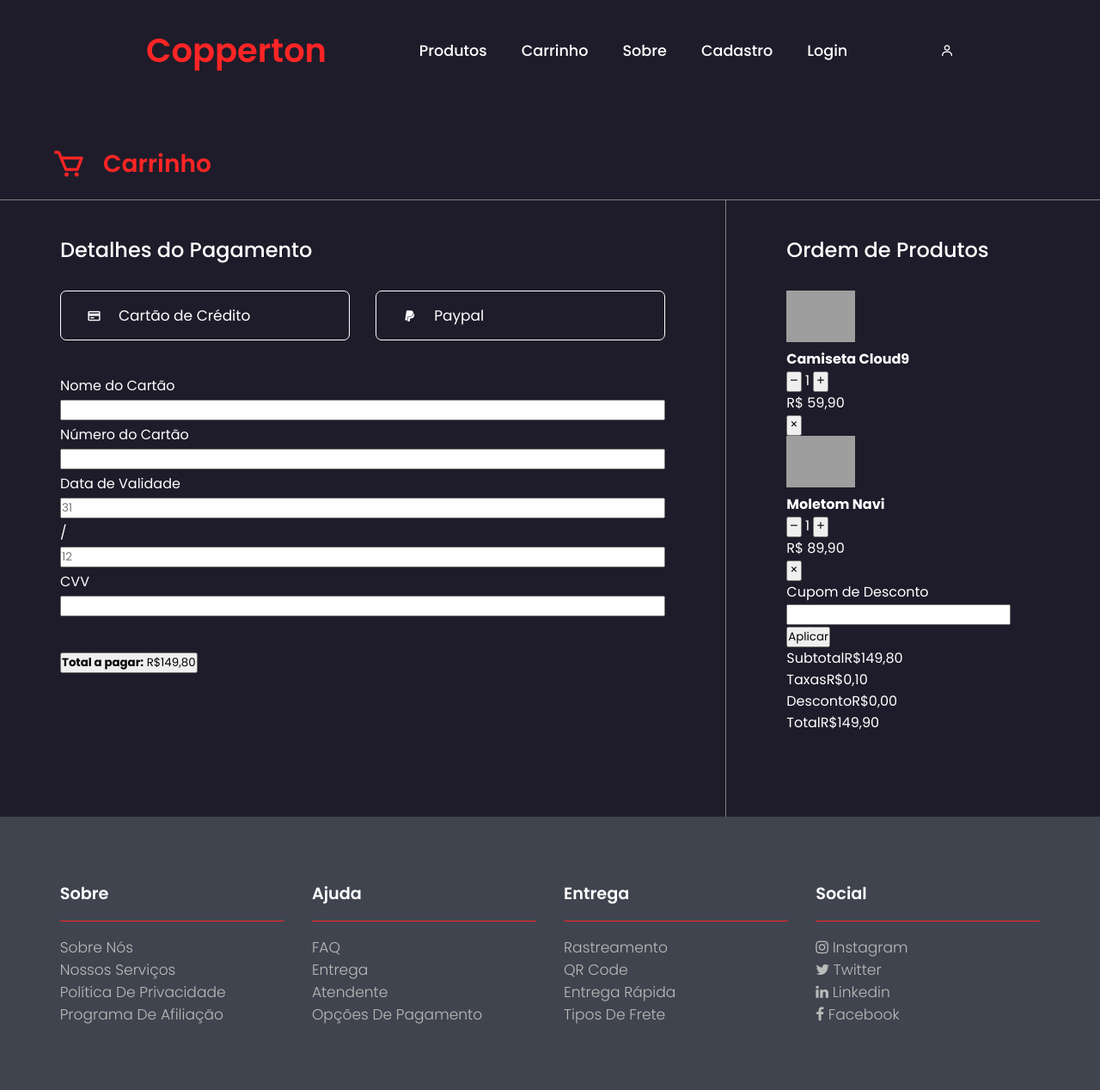
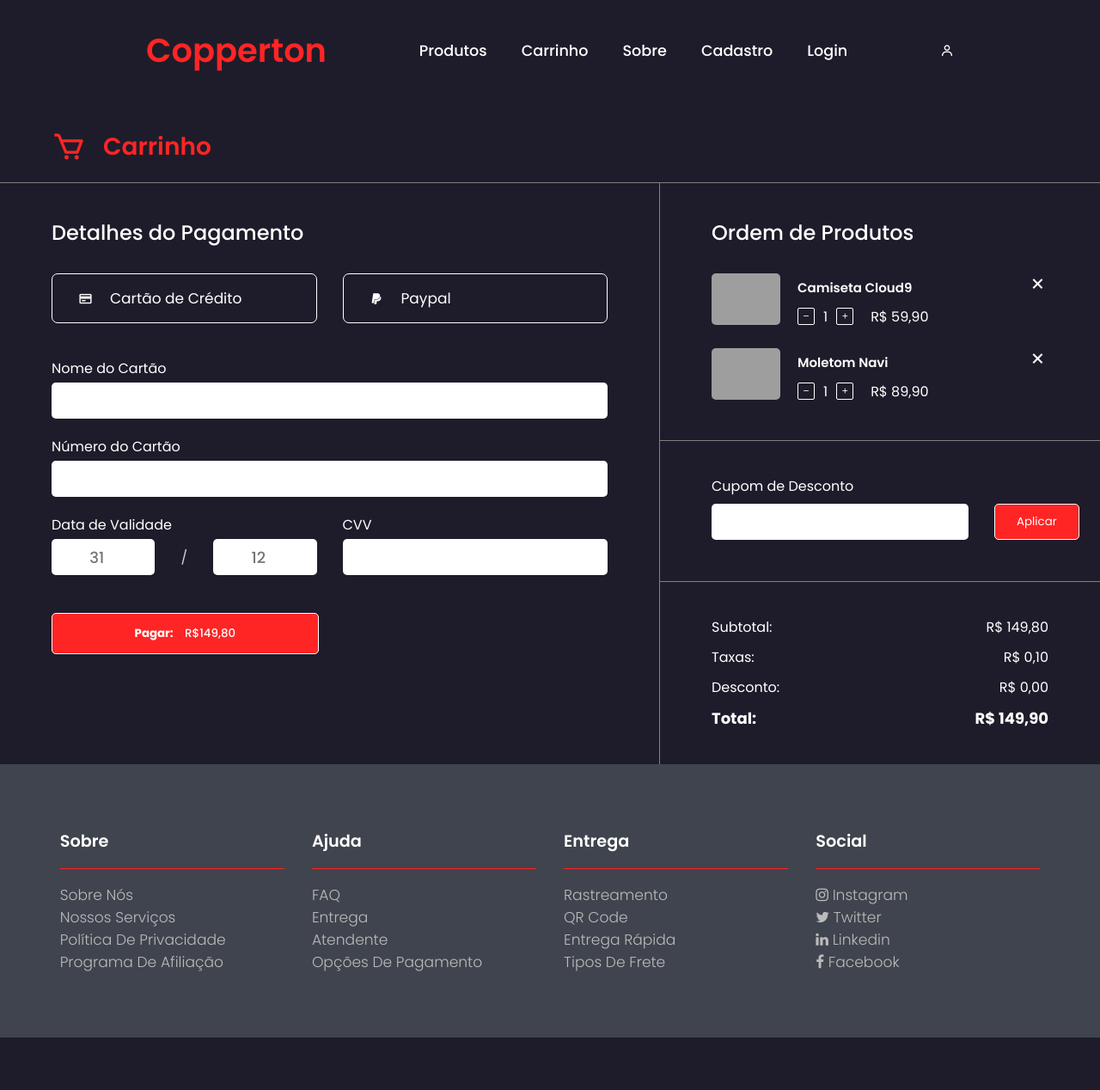
Before and after one commit to saintplis/TCC-Copperton, a PHP site: page / in a window 1280 px wide. Shown: the whole page at 86% size. After the commit the page ends 1207 px from the top, so only its background shows below. Run offline with PHP 8.4, Linux system fonts and the light colour scheme; grey boxes are pictures that could not be loaded.

Commit message:
Update - Copperton Beta 4.3

```diff
--- a/Desenvolvimento/Carrinho/code/index.html
+++ b/Desenvolvimento/Carrinho/code/index.html
@@ -35,11 +35,11 @@
               <h2 class="section-header">Detalhes do Pagamento</h2>
               <div class="pagamento-form">
                 <div class="pagamento-metodo">
-                  <button class="js-click">
+                  <button>
                     <i class='bx bx-credit-card'></i>
                     <span>Cartão de Crédito</span>
                   </button>
-                  <button class="js-click">
+                  <button>
                     <i class='bx bxl-paypal'></i>
                     <span>Paypal</span>
                   </button>
@@ -69,22 +69,22 @@
                   </div>
                 </form>
               </div>
-              <button class="total">
-                <b>Total a pagar:</b> R$<span id="total-pagar">149,80</span>
+              <button class="pagar">
+                <b>Pagar:</b> R$<span id="pagar-total">149,80</span>
               </button>
             </section>
             <section class="carrinho">
               <div class="carrinho-itens">
                 <h2 class="section-header">Ordem de Produtos</h2>
-                <div class="produto">
-                  <div class="item">
+                <div class="ordem-produto">
+                  <div class="ordem-item">
                     <div class="img-box">
-                      <img src="/Inicio/imagens/camiseta-cloud9.png" alt="Camiseta Cloud9" class="produto-imagem">
+                      <img src="/Carrinho/images/camiseta-cloud9.png" alt="Camiseta Cloud9" class="ordem-imagem">
                     </div>
-                    <div class="detalhes">
-                      <h4 class="produto-nome">Camiseta Cloud9</h4>
-                      <div class="produto-info">
-                        <div class="produto-quantidade">
+                    <div class="ordem-detalhes">
+                      <h4 class="detalhes-nome">Camiseta Cloud9</h4>
+                      <div class="detalhes-info">
+                        <div class="detalhes-quantidade">
                           <button id="remover">
                             <i class='bx bx-minus'></i>
                           </button>
@@ -93,25 +93,25 @@
                             <i class='bx bx-plus'></i>
                           </button>
                         </div>
-                        <div class="preco">
+                        <div class="detalhes-preco">
                           R$ <span id="preco">59,90</span>
                         </div>
                       </div>
                     </div>
-                    <button id="produto-excluir">
+                    <button class="excluir">
                       <i class='bx bx-x'></i>
                     </button>
                   </div>
                 </div>
-                <div class="produto">
-                  <div class="item">
+                <div class="ordem-produto">
+                  <div class="ordem-item">
                     <div class="img-box">
-                      <img src="/Inicio/imagens/moletom-navi.png" alt="Moletom Navi" class="produto-imagem">
+                      <img src="/Carrinho/images/moletom-navi.png" alt="Moletom Navi" class="ordem-imagem">
                     </div>
-                    <div class="detalhes">
-                      <h4 class="produto-nome">Moletom Navi</h4>
-                      <div class="produto-info">
-                        <div class="produto-quantidade">
+                    <div class="ordem-detalhes">
+                      <h4 class="detalhes-nome">Moletom Navi</h4>
+                      <div class="detalhes-info">
+                        <div class="detalhes-quantidade">
                           <button id="remover">
                             <i class='bx bx-minus'></i>
                           </button>
@@ -120,37 +120,37 @@
                             <i class='bx bx-plus'></i>
                           </button>
                         </div>
-                        <div class="preco">
+                        <div class="detalhes-preco">
                           R$ <span id="preco">89,90</span>
                         </div>
                       </div>
                     </div>
-                    <button id="produto-excluir">
+                    <button class="excluir">
                       <i class='bx bx-x'></i>
                     </button>
                   </div>
                 </div>
               </div>
-              <div class="wrapper">
+              <div class="cupom">
                 <div class="cupom-desconto">
                   <label for="cupom-desconto" class="labels">Cupom de Desconto</label>
-                  <div class="wrapper-flex">
+                  <div class="cupom-flex">
                     <input type="text" name="cupom-desconto" id="cupom-desconto" class="inputs">
                     <button class="cupom-aplicar">Aplicar</button>
                   </div>
                 </div>
                 <div class="extrato">
                   <div class="extrato-subtotal">
-                    <span>Subtotal</span><span>R$<span id="extrato-subtotal">149,80</span></span>
+                    <span>Subtotal:</span><span>R$ <span id="extrato-subtotal">149,80</span></span>
                   </div>
                   <div class="extrato-taxas">
-                    <span>Taxas</span><span>R$<span id="extrato-taxas">0,10</span></span>
+                    <span>Taxas:</span><span>R$ <span id="extrato-taxas">0,10</span></span>
                   </div>
                   <div class="extrato-desconto">
-                    <span>Desconto</span><span>R$<span id="extrato-desconto">0,00</span></span>
+                    <span>Desconto:</span><span>R$ <span id="extrato-desconto">0,00</span></span>
                   </div>
                   <div class="extrato-total">
-                    <span>Total</span><span>R$<span id="extrato-total">149,90</span></span>
+                    <span>Total:</span><span>R$ <span id="extrato-total">149,90</span></span>
                   </div>
                 </div>
               </div>
--- a/Desenvolvimento/Carrinho/code/script.js
+++ /dev/null
@@ -1,3 +0,0 @@
-$( ".js-click" ).click(function() {
-    $( ".js-click" ).css('background', 'green');
-  });
--- a/Desenvolvimento/Carrinho/code/style.css
+++ b/Desenvolvimento/Carrinho/code/style.css
@@ -61,14 +61,9 @@ header{
   cursor: pointer;
   display: none;
 }
-section{
-  padding-left: 70px;
-  padding-right: 70px;
-}
 .container{
-  margin-top: 150px;
-  max-width: 1440px;
-  min-height: 100vh;
+  margin-top: 130px;
+  min-height: 90vh;
   display: flex;
   flex-direction: column;
 }
@@ -90,12 +85,9 @@ section{
   flex-grow: 1;
 }
 .checkout{
-  width: 70%;
-  padding-top: 40px;
+  width: 90%;
+  padding: 40px var(--px);
   border-right: 1px solid gray;
-}
-.carrinho{
-  padding-top: 40px;
 }
 .section-header{
   color: var(--text-color);
@@ -125,25 +117,176 @@ section{
   gap: 20px;
   cursor: pointer;
 }
-.inputs input{
+.pagamento-metodo button:hover{
+  background: var(--main-color);
+  transform: scale(0.99);
+}
+.inputs{
   height: 42px;
   margin: 8px 0;
-  padding: 0 15px;
   outline: none;
-  border: 1px solid gray;
+  border-style: none;
   border-radius: 5px;
-  font-size: var(--p-font);
-  font-weight: 400;
   color: var(--background-color);
 }
-form .inputs{
+.inputs:focus{
+  border: 1.5px solid var(--main-color);
+}
+.pagamento-form input{
   display: flex;
   flex-direction: column;
   width: 100%;
   margin: 4px 0;
+  padding: 10px 15px;
+  font-size: 18px;
+  font-weight: 500;
 }
-.produto-imagem{
+.cartao-nome, .cartao-numero{
+  margin-bottom: 20px;
+}
+.cartao-numero input, .cvv input{
+  letter-spacing: 3px;
+}
+.input-flex{
+  display: flex;
+  align-items: center;
+  gap: 30px;
+}
+.input-flex .data-validade, .input-flex .cvv{
+  width: 50%;
+}
+.data-validade .input-flex{
+  color: lightgray;
+}
+.data-validade .input-flex input{
+  text-align: center;
+}
+.pagar{
+  background-color: var(--main-color);
+  width: 48%;
+  font-weight: 500;
+  color: var(--text-color);
+  padding: 13px 45px;
+  border-style: none;
+  border-radius: 5px;
+  border: 1px solid var(--text-color);
+}
+.pagar:hover{
+  transform: scale(0.95);
+}
+.pagar b{
+  margin-right: 10px;
+}
+.carrinho{
+  width: 40%;
+  display: flex;
+  flex-direction: column;
+  justify-content: flex-end;
+}
+.carrinho-itens{
+  padding: 40px var(--px);
+  margin-bottom: auto;
+}
+.ordem-imagem{
   width: 80px;
+  border-radius: var(--radius);
+}
+.ordem-produto:not(:last-child){
+  margin-bottom: 20px;
+}
+.ordem-item{
+  position: relative;
+  display: flex;
+  align-items: center;
+  gap: 20px;
+}
+.detalhes-nome{
+  font-weight: 600;
+  font-size: 15px;
+  margin-bottom: 10px;
+}
+.detalhes-info{
+  display: flex;
+  gap: 20px;
+}
+.detalhes-quantidade{
+  display: flex;
+  align-items: center;
+  gap: 10px;
+}
+.detalhes-quantidade button{
+  background: none;
+  color: var(--text-color);
+  width: 20px;
+  height: 20px;
+  display: flex;
+  justify-content: center;
+  align-items: center;
+  border-style: none;
+  border-radius: 2px;
+  border: 1px solid var(--text-color);
+}
+.detalhes-quantidade button i{
+  font-size: 10px;
+}
+.detalhes-quantidade button:active{
+  color: var(--main-color);
+  border: 1px solid var(--main-color);
+}
+.excluir{
+  position: absolute;
+  top: 0;
+  right: 0;
+  background: none;
+  border-style: none;
+}
+.excluir i{
+  font-size: 25px;
+  color: var(--text-color);
+}
+.excluir i:hover{
+  color: var(--main-color);
+}
+.cupom-desconto{
+  padding: 40px 60px;
+  border-top: 1px solid gray;
+  border-bottom: 1px solid gray;
+}
+.cupom-flex{
+  display: flex;
+  align-items: center;
+  gap: 30px;
+}
+.cupom-flex input{
+  padding: 12px 15px;
+  font-weight: 600;
+  letter-spacing: 2px;
+  height: 42px;
+}
+.cupom-aplicar{
+  padding: 10px 25px;
+  border: 1px solid var(--text-color);
+  color: var(--text-color);
+  background: var(--main-color);
+  border-radius: 5px;
+}
+.cupom-aplicar:hover{
+  transform: scale(0.95);
+}
+.extrato{
+  padding: 40px var(--px);
+}
+.extrato > div{
+  display: flex;
+  justify-content: space-between;
+}
+.extrato > div:not(:last-child){
+  margin-bottom: 10px;
+}
+.extrato-total{
+  font-size: 18px;
+  font-weight: 700;
+  color: white;
 }
 .footer {
   background-color: #40444e;
```
Also changed, not shown: Desenvolvimento/Carrinho/images/camiseta-cloud9.png (added), Desenvolvimento/Carrinho/images/moletom-navi.png (added).
